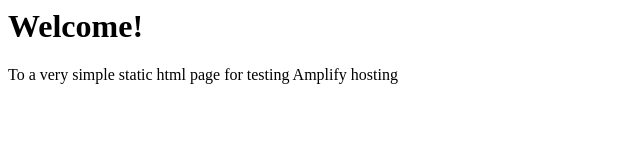
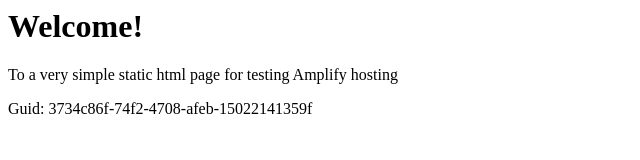
Before and after one commit to aws-aemilia-bah/Github-PR-Commit-Integration-Test-DoNotTouch-GitHubAutoBuildCanaryTest-v1-preprod-me-south-1, a website: page src/index.html in a window 1280 px wide. Shown: the whole page, without its empty margins (0-640 px from the left). Drawn offline with Linux system fonts and the light colour scheme.

Commit message:
commit from integ tests

```diff
--- a/src/index.html
+++ b/src/index.html
@@ -1,3 +1,5 @@
+
+
 <html lang="en">
 
 <head>
@@ -10,6 +12,6 @@
 <body>
     <h1>Welcome!</h1>
     <p>To a very simple static html page for testing Amplify hosting</p>
-</body>
+    <p>Guid: 3734c86f-74f2-4708-afeb-15022141359f</p></body>
 
 </html>
```
